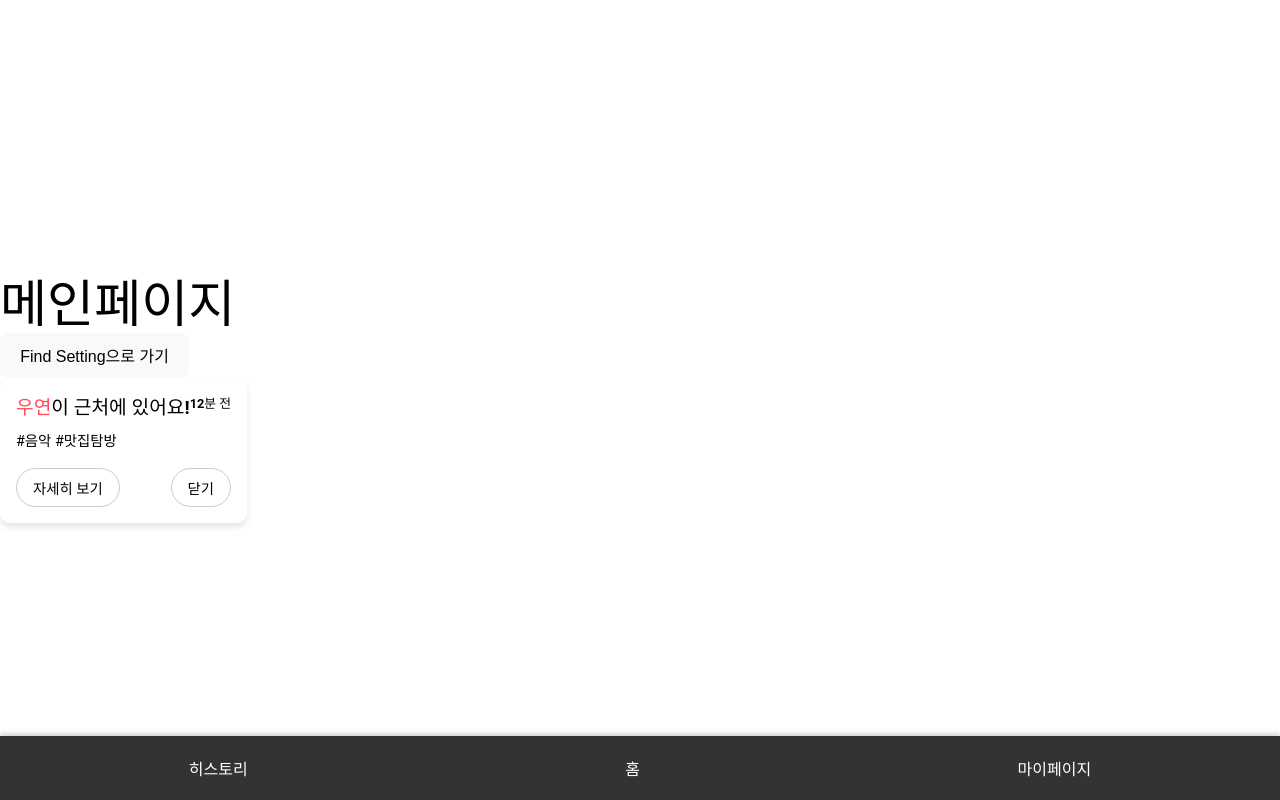
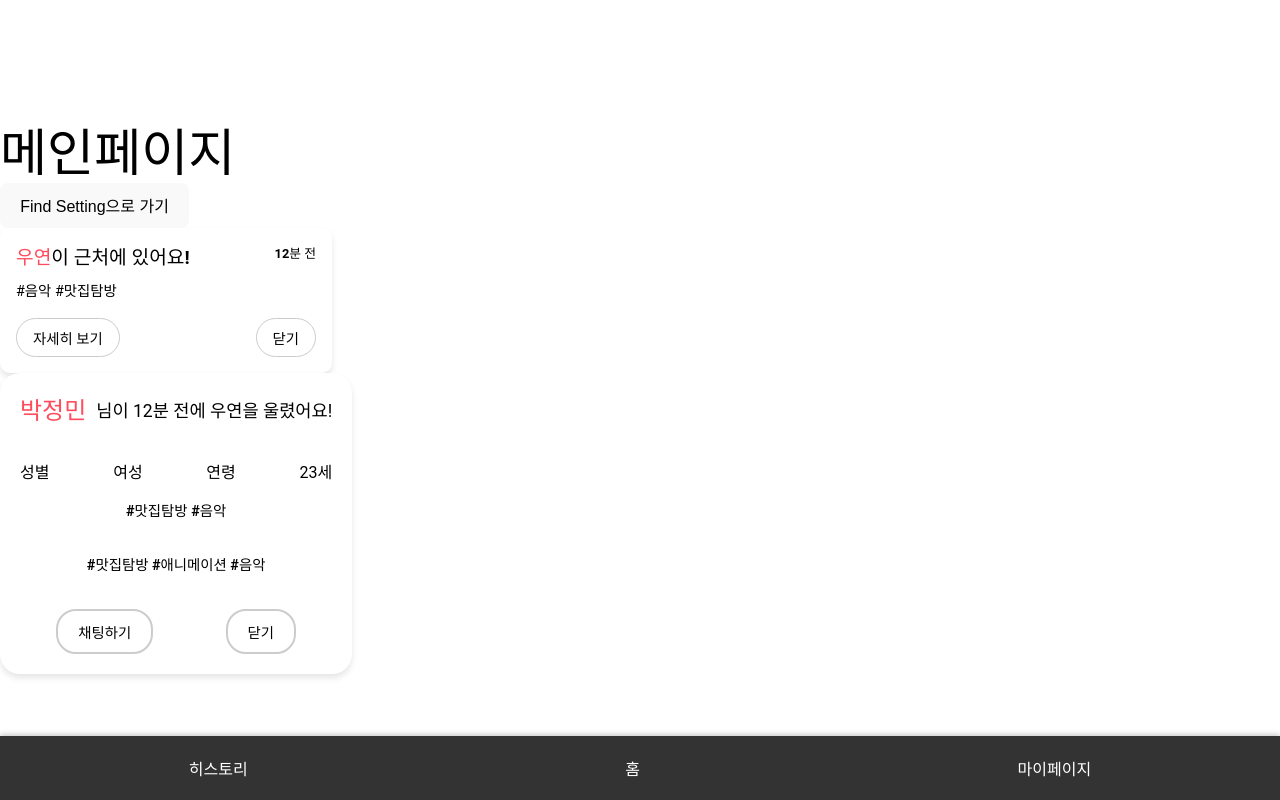
Before and after one commit to 14KGun/5KY, a React (Vite) app in the folder web/: page / in a window 1280 px wide. Built offline with nearby package versions, Linux system fonts and the light colour scheme; a web font is replaced by a local one.

Commit message:
profile component

```diff
--- /dev/null
+++ b/web/src/components/Profile.tsx
@@ -0,0 +1,98 @@
+import React from 'react';
+import styled from 'styled-components';
+
+const ProfileContainer = styled.div`
+  background: #ffffff;
+  border-radius: 20px;
+  box-shadow: 0 4px 6px rgba(0, 0, 0, 0.1);
+  padding: 20px;
+  max-width: 350px; // Adjust width as needed
+  font-family: 'Roboto', sans-serif;
+  margin: auto;
+`;
+
+const Header = styled.div`
+  display: flex;
+  align-items: center;
+  justify-content: center;
+  flex-wrap: wrap;
+  margin-bottom: 2rem;
+`;
+
+const Title = styled.h2`
+  color: #ff4b5c; // Adjust the color to match the design
+  font-size: 1.5rem;
+  font-weight: bold;
+  margin-right: 10px; // Add some space between the title and the description
+`;
+
+const Description = styled.p`
+  color: #000;
+  font-size: 1.1rem;
+  font-weight: normal;
+`;
+
+
+const Info = styled.div`
+  display: flex;
+  justify-content: space-between;
+  font-size: 1rem;
+  margin-bottom: 1rem;
+  & > span {
+    font-weight: bold;
+  }
+`;
+
+const Tags = styled.div`
+  color: #000000;
+  font-size: 0.9rem;
+  font-weight: bold;
+  margin-bottom: 2rem;
+  text-align: center;
+`;
+
+const ActionsContainer = styled.div`
+  display: flex;
+  justify-content: space-around;
+  margin-top: 1rem;
+`;
+
+const ActionButton = styled.button`
+  background: transparent;
+  border: 2px solid #ccc;
+  border-radius: 20px;
+  padding: 10px 20px;
+  font-size: 0.9rem;
+  color: #000;
+  cursor: pointer;
+  &:hover {
+    background: #f0f0f0;
+  }
+`;
+
+const Profile = () => {
+  return (
+    <ProfileContainer>
+      <Header>
+        <Title>박정민</Title>
+        <Description>님이 12분 전에 우연을 울렸어요!</Description>
+      </Header>
+      <Info>
+        <span>성별</span> 여성
+        <span>연령</span> 23세
+      </Info>
+      <Tags>
+        #맛집탐방 #음악
+      </Tags>
+      <Tags>
+        #맛집탐방 #애니메이션 #음악
+      </Tags>
+      <ActionsContainer>
+        <ActionButton>채팅하기</ActionButton>
+        <ActionButton>닫기</ActionButton>
+      </ActionsContainer>
+    </ProfileContainer>
+  );
+};
+
+export default Profile;
--- a/web/src/screens/Main/Main.jsx
+++ b/web/src/screens/Main/Main.jsx
@@ -1,6 +1,7 @@
 import React from "react";
 import { useNavigate } from "react-router-dom";
 import Alarm from "../../components/Alarm";
+import Profile from "../../components/Profile";
 
 const Main = () => {
   let navigate = useNavigate();
@@ -14,6 +15,7 @@ const Main = () => {
       <h1>메인페이지</h1>
       <button onClick={goToFindSetting}>Find Setting으로 가기</button>
       <Alarm></Alarm>
+      <Profile></Profile>
     </div>
   );
 };
```
